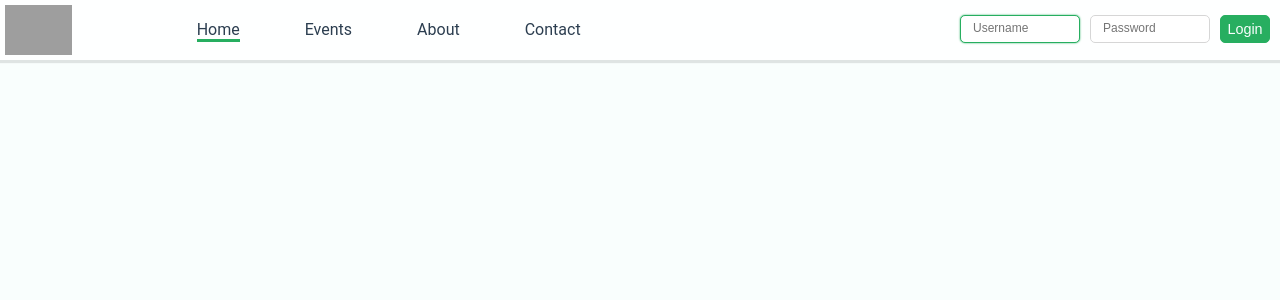
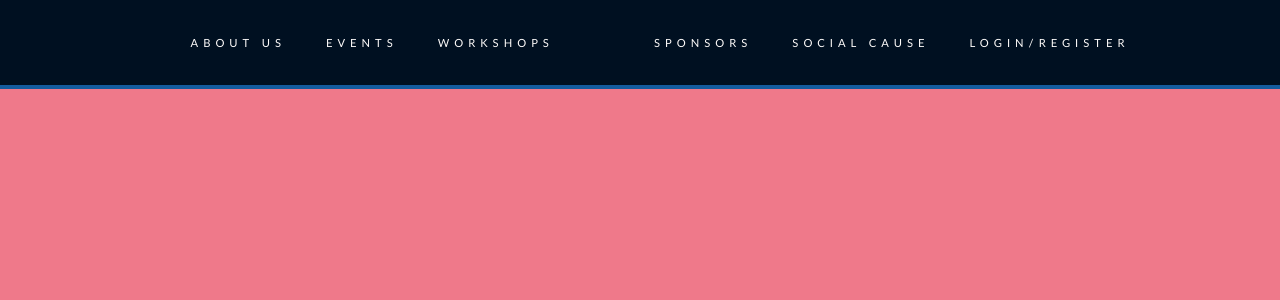
Before and after one commit to Zerone-IIITDM/samgatha-2018, a React (Create React App) app in the folder client/: page / in a window 1280 px wide. Shown: the top 300 px of the page. Built offline with nearby package versions, Linux system fonts and the light colour scheme; grey boxes are pictures that could not be loaded.

Commit message:
Modified: basic template for frontend

```diff
--- a/client/package.json
+++ b/client/package.json
@@ -4,6 +4,12 @@
   "private": true,
   "proxy": {
     "/events": {
+      "target": "http://localhost:5000"
+    },
+    "/contact": {
+      "target": "http://localhost:5000"
+    },
+    "/about": {
       "target": "http://localhost:5000"
     }
   },
--- a/client/src/components/Header.css
+++ b/client/src/components/Header.css
@@ -1,167 +1,122 @@
-/* ----------------------------- */
-/* DEFAULT STYLES */
-/* ----------------------------- */
-
-/*COLORS----------------*/
-
-/*DARK GRAY #2c3e50
-/*LIGHT GRAY #d6d6d6*/
-/*BRIGHT GREEN #27ae60*/
-/*BODY BACKGROUND GREEN #f9fefd*/
-
-/*BTN HOVER DARK GREEN #10715e*/
-
-/*END COLORS----------------*/
-
-
-* {
-  padding: 0;
-  margin: 0;
-  box-sizing: border-box;
-  vertical-align: top; /* Inline block elements have a quirk - hug bottom*/
+body {
+  background: #ef798a;
 }
 
-body,
-html {
-  font-family: Roboto, Arial, Sans-serif;
-  font-size: 16px;
-  color: #2c3e50;
-  background-color: #f9fefd;
+header {
+  position: fixed;
+  top: 0;
+  left: 0;
+  width: 100%;
+  background: #001021;
+  z-index: 10000;
+  border-bottom: 4px solid #145C9E;
 }
 
-section {
-  margin: 0 100px 0 100px;
-  height: 2000px; /* THIS IS TO MAKE THE PAGE SCROLLABLE*/
+nav ul {
+  list-style: none;
+  display: -webkit-box;
+  display: -ms-flexbox;
+  display: flex;
+  -webkit-box-orient: vertical;
+  -webkit-box-direction: normal;
+      -ms-flex-direction: column;
+          flex-direction: column;
+}
+@media all and (min-width: 545px) {
+  nav ul {
+    -webkit-box-orient: horizontal;
+    -webkit-box-direction: normal;
+        -ms-flex-direction: row;
+            flex-direction: row;
+    -webkit-box-pack: center;
+        -ms-flex-pack: center;
+            justify-content: center;
+    -webkit-box-align: center;
+        -ms-flex-align: center;
+            align-items: center;
+  }
+}
+nav ul li {
+  display: none;
+}
+@media all and (min-width: 545px) {
+  nav ul li {
+    display: block;
+  }
+}
+nav ul a {
+  display: block;
+  text-decoration: none;
+  text-transform: uppercase;
+  letter-spacing: 5px;
+  font-family: Futura, Trebuchet MS, Arial, sans-serif;
+  font-size: 0.7em;
+  color: #FEFCFB;
+  text-align: center;
+  padding: 14px 30px;
+  -webkit-transition: background 0.25s, -webkit-box-shadow 0.15s;
+  transition: background 0.25s, -webkit-box-shadow 0.15s;
+  transition: background 0.25s, box-shadow 0.15s;
+  transition: background 0.25s, box-shadow 0.15s, -webkit-box-shadow 0.15s;
+}
+nav ul a:hover {
+  color: #FEFCFB;
+  background: #0CAADC;
+  -webkit-box-shadow: 0px 4px 0px 0px #145C9E;
+          box-shadow: 0px 4px 0px 0px #145C9E;
+}
+@media all and (min-width: 545px) {
+  nav ul a {
+    padding: 20px;
+  }
 }
 
-/* ----------------------------- */
-/* NAV BAR STYLES */
-/* ----------------------------- */
-
-.header {
-  top: 0;
-  width: 100%;
-  height: 60px;
-  position: fixed;
-  background-color: rgba(255, 255, 255, 0.8);
-  box-shadow: 1px 1px 1px 2px rgba(0, 0, 0, 0.1);
+.heart {
+  display: none;
+  margin: 0 auto;
+  padding: 12px 30px;
+}
+@media all and (min-width: 545px) {
+  .heart {
+    display: block;
+    margin: initial;
+  }
 }
 
-#logo {
-  height: 50px;
-  width: auto;
-  margin: 5px;
-  display: inline-block;
+.heart-trigger {
+  display: block;
+  -webkit-box-ordinal-group: 0;
+      -ms-flex-order: -1;
+          order: -1;
+  padding: 12px 30px;
+}
+@media all and (min-width: 545px) {
+  .heart-trigger {
+    -webkit-box-ordinal-group: initial;
+        -ms-flex-order: initial;
+            order: initial;
+  }
 }
 
-div {
-  margin: 0;
-  position: relative;
+.visible {
+  display: block;
+  -webkit-transform: scale(1);
+          transform: scale(1);
 }
 
-ul {
-  display: inline-block;
-  margin-top: 20px;
-  margin-left: 120px; /* Inline-block elements have whitespace quirk */
+.fa-heart {
+  font-size: 1.8em;
+  color: #ffc4eb;
+  -webkit-transition: all 0.2s ease-in-out;
+  transition: all 0.2s ease-in-out;
 }
-
-form {
-  display: inline-block;
-  margin-top: 15px;
-  margin-left: -20px; /* Inline-block elements have whitespace quirk */
+.fa-heart:hover {
+  color: #de6e4b;
+  -webkit-transform: scale(1.3);
+          transform: scale(1.3);
 }
-
-ul li {
-  display: inline-block;
-  margin-right: 65px;
+@media all and (min-width: 545px) {
+  .fa-heart {
+    font-size: 1.2em;
+  }
 }
-
-li a#active-page {
-  border-bottom: 3px solid #27ae60;
-}
-
-/* Nav Link Styles */
-li a:link,
-li a:visited {
-  color: #2c3e50;
-  text-decoration: none;
-  border-bottom: 3px solid transparent;
-  transition: border-bottom 0.2s;
-}
-
-li a:hover,
-li a:active {
-  border-bottom: 3px solid #27ae60;
-}
-
-/* Login Styles */
-form {
-  position: absolute;
-  right: 0;
-  top: 0;
-}
-
-input[type="text"],
-input[type="password"] {
-  height: 2em;
-  max-width: 120px;
-  margin-right: 10px;
-  padding: 1em .5em 1.2em 1em;
-  border: 1px solid #d6d6d6;
-  border-radius: 5px;
-  font-size: .75em;
-  transition: border 0.2s;
-}
-
-input[type="text"]:hover,
-input[type="password"]:hover {
-  border: 1px solid #27ae60;
-}
-
-input[type="text"]:focus,
-input[type="password"]:focus {
-  outline: none;
-  border: 1px solid #27ae60;
-  box-shadow: 0 0 2px #27ae60;
-}
-
-input[type="submit"] {
-  height: 28px;
-  width: 50px;
-  margin-right: 10px;
-  background-color: #27ae60;
-  border: 1px solid #27ae60;
-  border-radius: 5px;
-  font-size: .9em;
-  color: #f9fefd;
-}
-
-input[type="submit"]:hover,
-input[type="submit"]:focus {
-  cursor: pointer;
-  background-color: #10715e;
-  outline: none;
-}
-
-
-/* ----------------------------- */
-/* BODY STYLES */
-/* ----------------------------- */
-
-.body {
-  margin-top: 100px;
-}
-
-h1,
-h2 {
-  text-align: center;
-  margin: 0 0 80px 0;
-}
-
-h2 {
-  font-weight: 400;
-}
-
-p {
-  text-align: center;
-}
--- a/client/src/components/Header.js
+++ b/client/src/components/Header.js
@@ -4,20 +4,19 @@ import './Header.css';
 class Header extends Component {
   render() {
     return (
-              <div className="header">
-                <img id="logo" src="http://www.icon2s.com/wp-content/uploads/2013/07/black-white-metro-github-icon.png" alt="Site Logo"/>
+      <header>
+        <nav role='navigation'>
           <ul>
-                  <li><a id="active-page" href="#">Home</a></li>
-                  <li><a href="/events">Events</a></li>
-                  <li><a href="#">About</a></li>
-                  <li><a href="#">Contact</a></li>
+            <li><a href="#">About Us</a></li>
+            <li><a href="#">Events</a></li>
+            <li><a href="#">Workshops</a></li>
+            <li id="heart-trigger" class="heart heart-trigger"><span class="fa fa-heart"></span></li>
+            <li><a href="#">Sponsors</a></li>
+            <li><a href="#">Social Cause</a></li>
+            <li><a href="#">Login/Register</a></li>
           </ul>
-                <form>
-                  <input type="text" autoFocus="autofocus" placeholder="Username"/>
-                  <input type="password" placeholder="Password"/>
-                  <input type="submit" name="login" value="Login"/>
-                </form>
-              </div>
+        </nav>
+      </header>
     );
   }
 }
```
Also changed, not shown: 1 other file (tests, documents, lock files or other folders). Lines whose indentation alone changed are shown as unchanged.
